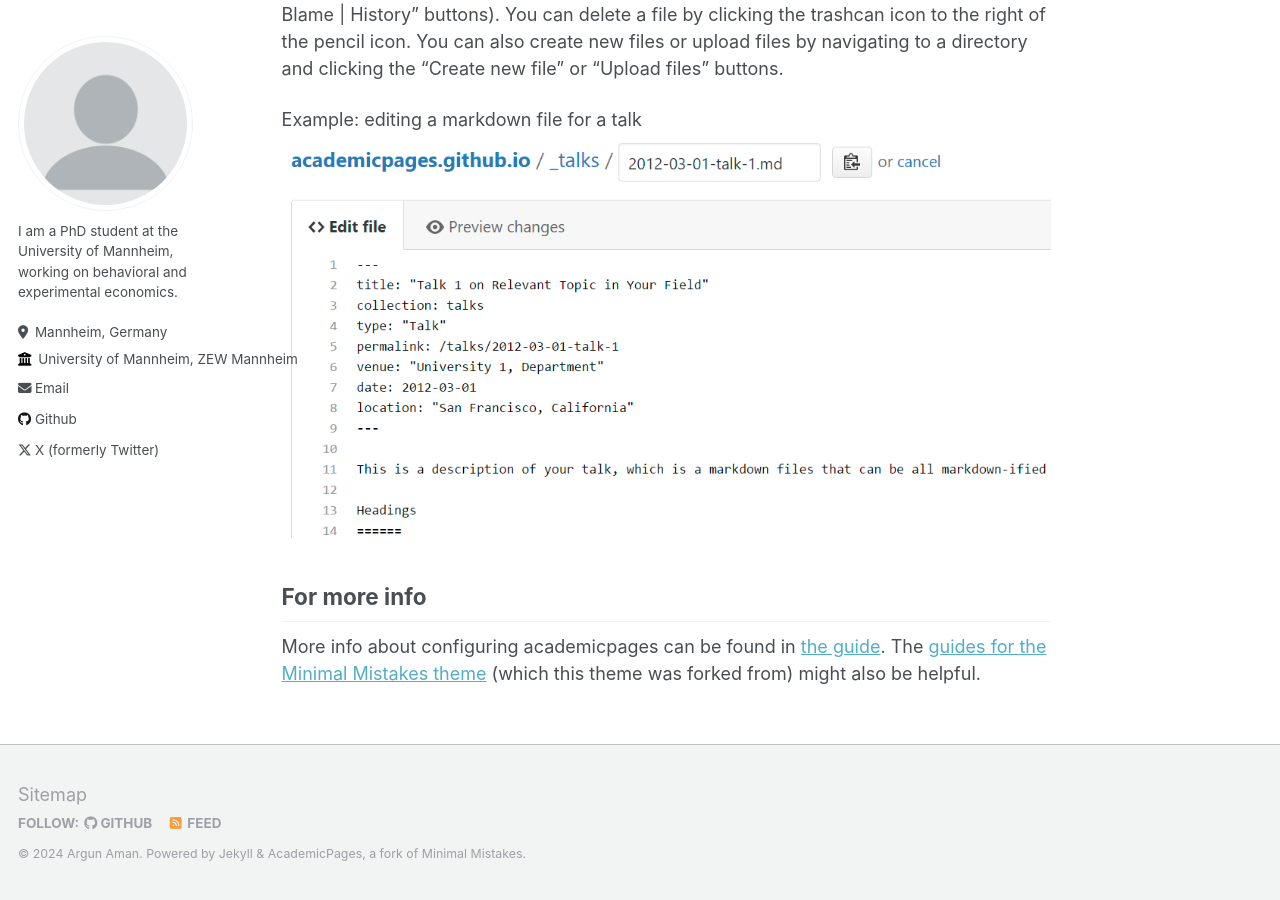
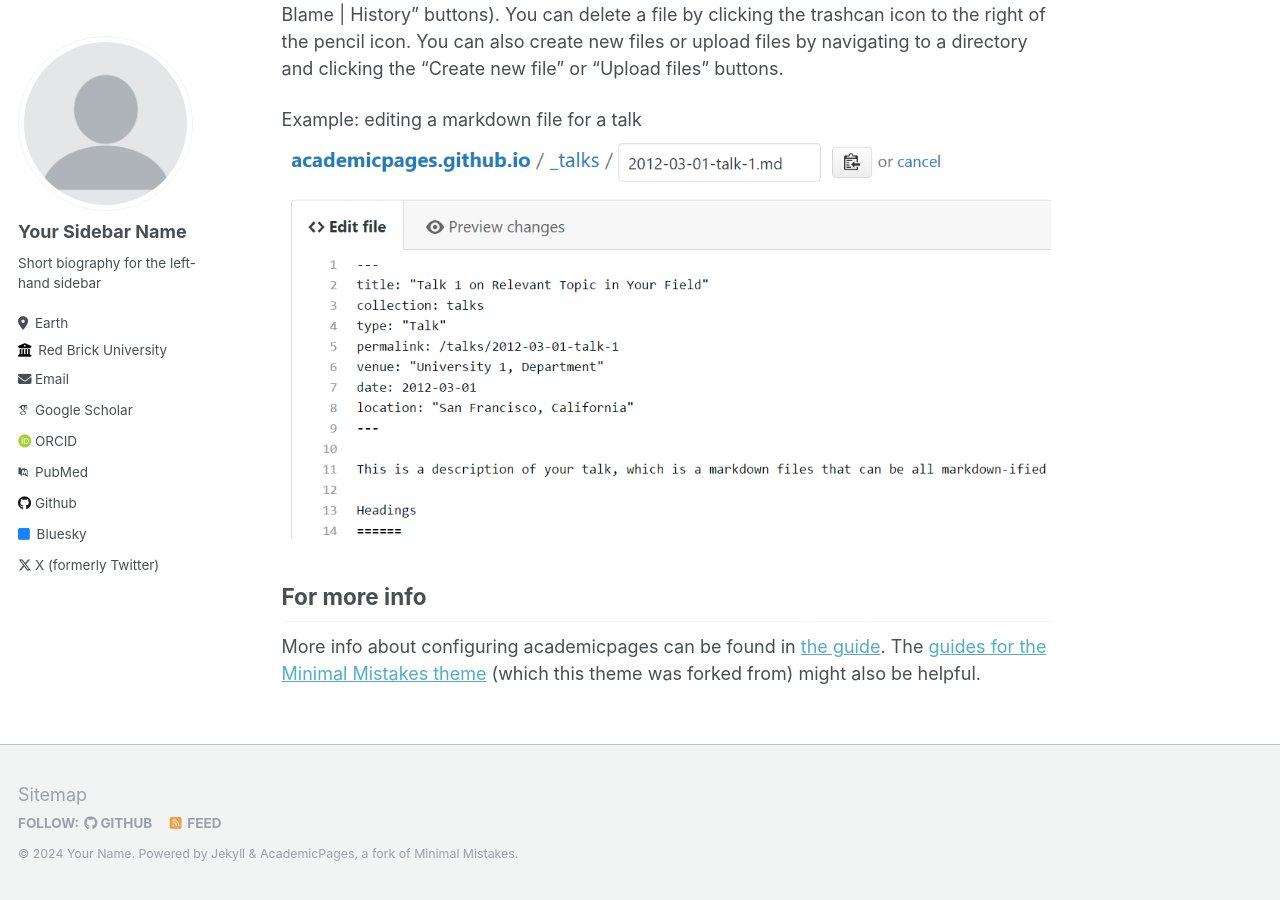
Before and after one commit to ArgunHild/argunhild.github.io, a Jekyll site: the page built from _pages/about.md, in a window 1280 px wide and 900 px high, scrolled down 2463 px. Built offline with Jekyll 4.4.1, drawn with Linux system fonts in a browser that asks for light colours; some web fonts are replaced; some of the changed text lies outside the part shown.

Commit message:
taking commit back

```diff
--- a/_config.yml
+++ b/_config.yml
@@ -8,13 +8,13 @@
 
 # Basic Site Settings
 locale                   : "en-US"
-title                    : "Argun Aman"
+title                    : "Your Name / Site Title"
 title_separator          : "-"
-name                     : &name "Argun Aman"
-description              : &description "PhD. student, behavioral and experimental economics"
-url                      : https://https://argunaman2022.github.io/ # the base hostname & protocol for your site e.g. "https://mmistakes.github.io"
+name                     : &name "Your Name"
+description              : &description "personal description"
+url                      : https://academicpages.github.io # the base hostname & protocol for your site e.g. "https://mmistakes.github.io"
 baseurl                  : "" # the subpath of your site, e.g. "/blog"
-repository               : "argunaman2022/argunaman2022.github.io/"
+repository               : "academicpages/academicpages.github.io"
 
 # Site Author - The following control what appear as part of the author content on the side bar.
 #               If a field is blank the icon and link will not appear, otherwise it will be shown.
@@ -22,32 +22,32 @@ repository               : "argunaman2022/argunaman2022.github.io/"
 author:
   # Biographic information
   avatar           : "profile.png"
-  name             :
-  pronouns         :
-  bio              : "I am a PhD student at the University of Mannheim, working on behavioral and experimental economics."
-  location         : "Mannheim, Germany"
-  employer         : "University of Mannheim, ZEW Mannheim"
+  name             : "Your Sidebar Name"
+  pronouns         : # example: "she/her"
+  bio              : "Short biography for the left-hand sidebar"
+  location         : "Earth"
+  employer         : "Red Brick University"
   uri              : # URL
-  email            : "argun.aman@uni-mannheim.de"
+  email            : "none@example.org"
 
   # Academic websites
   arxiv            : # URL - Update with the correct link to your profile
-  googlescholar    : # URL
+  googlescholar    : "https://scholar.google.com/citations?user=PS_CX0AAAAAJ"
   impactstory      : # URL
-  orcid            : #
-  pubmed           : #
+  orcid            : "http://orcid.org/yourorcidurl"
+  pubmed           : "https://www.ncbi.nlm.nih.gov/pubmed/?term=john+snow"
   researchgate     : # URL
 
   # Repositories and software development
   bitbucket        : # Username - Update with your username on the site
   codepen          : # Username
   dribbble         : # Username
-  github           : "argunaman2022" # Username
+  github           : "academicpages"
   kaggle           : # Username
   stackoverflow    : # User number or user number and name (i.e., use "1" or "1/jeff-atwood")
 
   # Social media
-  bluesky          : # Replace this with you Bluesky username
+  bluesky          : "bsky.app" # Replace this with you Bluesky username
   facebook         : # Username
   flickr           : # Username
   foursquare       : # Username
```
